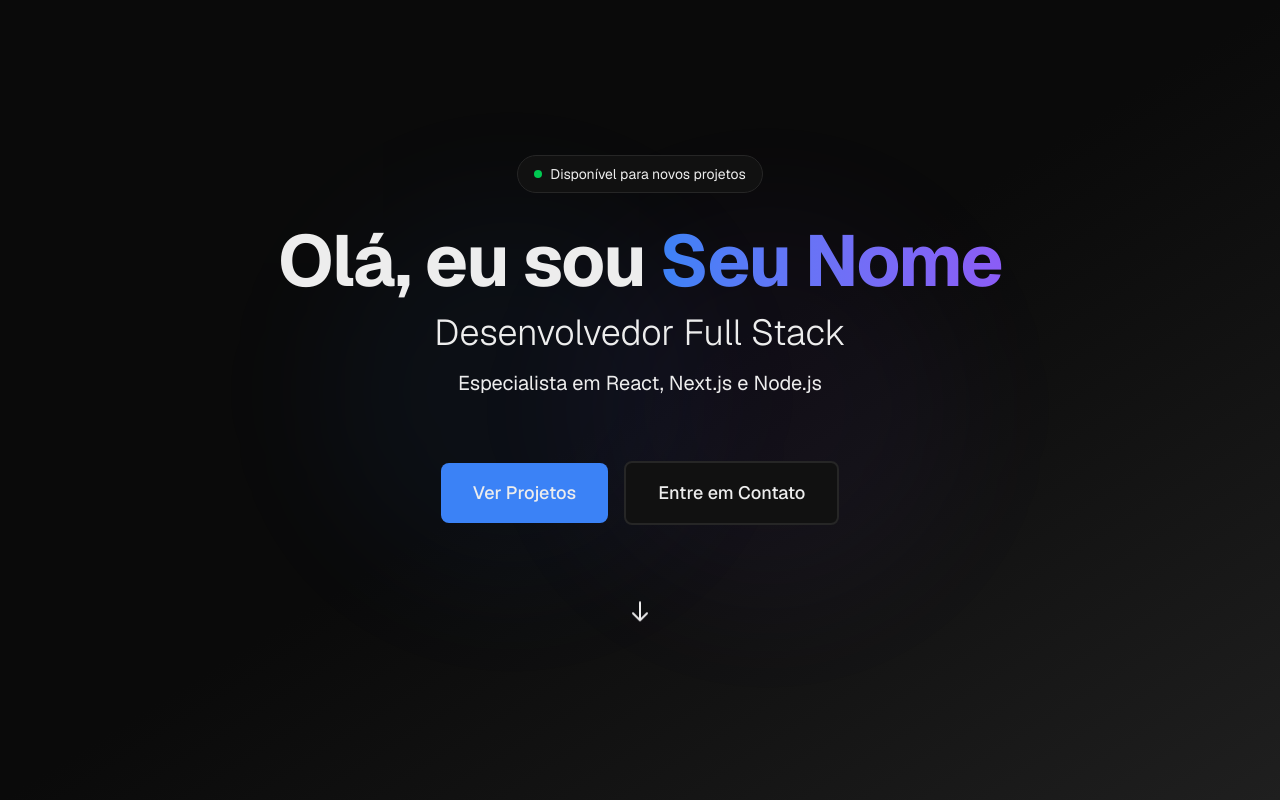
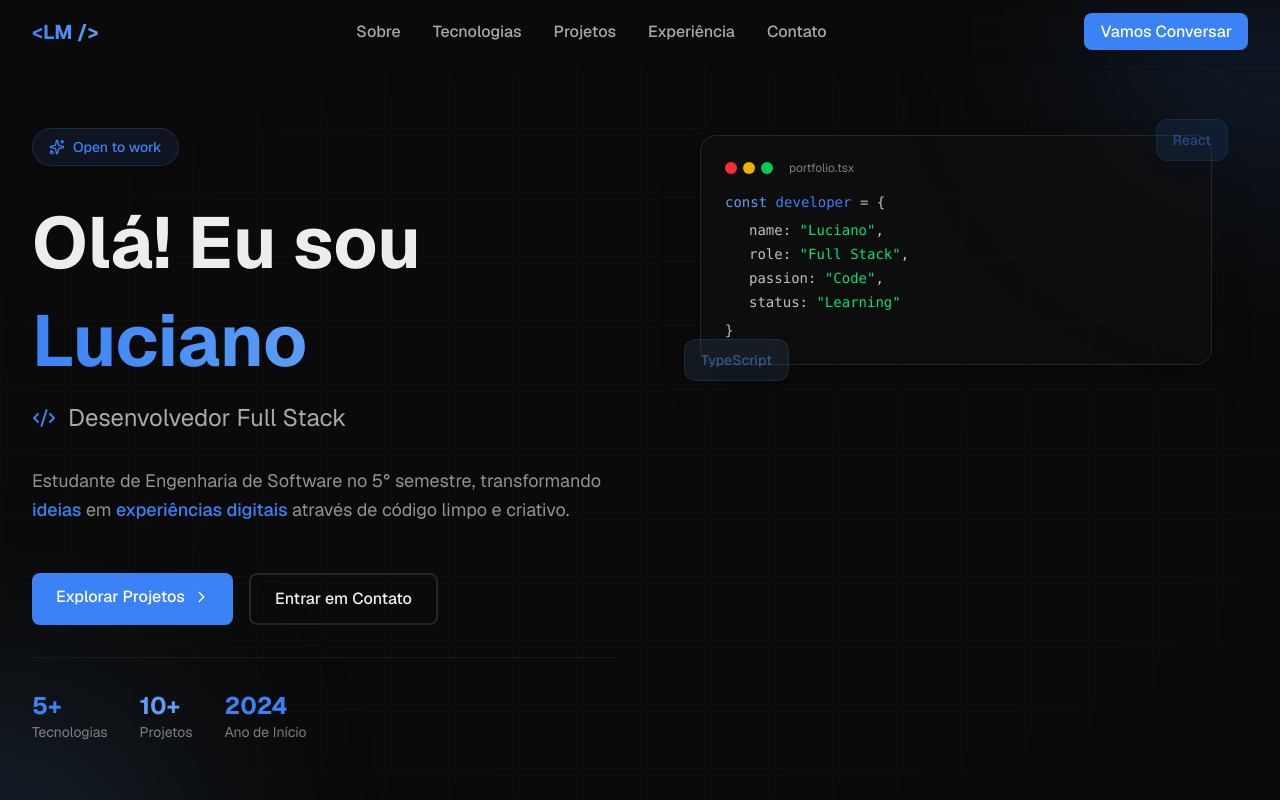
Before and after one commit to LucMazarJR/portifolio, a Next.js app: page / in a window 1280 px wide. Shown: the top 800 px of the page. Built offline with nearby package versions, Linux system fonts and the light colour scheme.

Commit message:
feat: hero section pesonalization and adding header

```diff
--- a/package.json
+++ b/package.json
@@ -9,6 +9,7 @@
     "lint": "eslint"
   },
   "dependencies": {
+    "lucide-react": "^0.560.0",
     "next": "16.0.8",
     "react": "19.2.1",
     "react-dom": "19.2.1"
--- a/src/app/globals.css
+++ b/src/app/globals.css
@@ -6,7 +6,7 @@
   --color-card: #111111;
   --color-primary: #3b82f6;
   --color-secondary: #1f1f1f;
-  --color-accent: #8b5cf6;
+  --color-accent: #5c9ff6;
   --color-muted: #1f1f1f;
   --color-border: #262626;
 }
--- a/src/app/layout.tsx
+++ b/src/app/layout.tsx
@@ -30,9 +30,9 @@ export default function RootLayout({
   children: React.ReactNode;
 }>) {
   return (
-    <html lang="pt-BR" className="scroll-smooth">
+    <html lang="pt-BR" className="scroll-smooth bg-background">
       <body
-        className={`${geistSans.variable} ${geistMono.variable} antialiased`}
+        className={`${geistSans.variable} ${geistMono.variable} antialiased bg-background text-foreground`}
       >
         {children}
       </body>
--- a/src/app/page.tsx
+++ b/src/app/page.tsx
@@ -1,3 +1,4 @@
+import Header from "@/components/sections/Header";
 import HeroSection from "@/components/sections/HeroSection";
 import AboutSection from "@/components/sections/AboutSection";
 import TechStackSection from "@/components/sections/TechStackSection";
@@ -9,6 +10,8 @@ import Footer from "@/components/sections/Footer";
 
 export default function Home() {
   return (
+    <>
+      <Header />
       <main className="min-h-screen">
         <HeroSection />
         <AboutSection />
@@ -19,5 +22,6 @@ export default function Home() {
         <ContactSection />
         <Footer />
       </main>
+    </>
   );
 }
--- /dev/null
+++ b/src/components/sections/Header.tsx
@@ -0,0 +1,109 @@
+"use client";
+
+import { useState, useEffect } from "react";
+import { Menu, X } from "lucide-react";
+
+export default function Header() {
+  const [isScrolled, setIsScrolled] = useState(false);
+  const [isMobileMenuOpen, setIsMobileMenuOpen] = useState(false);
+
+  // Detecta scroll para mudar estilo do header
+  useEffect(() => {
+    const handleScroll = () => {
+      setIsScrolled(window.scrollY > 50);
+    };
+
+    window.addEventListener("scroll", handleScroll);
+    return () => window.removeEventListener("scroll", handleScroll);
+  }, []);
+
+  const navLinks = [
+    { href: "#sobre", label: "Sobre" },
+    { href: "#tecnologias", label: "Tecnologias" },
+    { href: "#projetos", label: "Projetos" },
+    { href: "#experiencia", label: "Experiência" },
+    { href: "#contato", label: "Contato" },
+  ];
+
+  return (
+    <header
+      className={`fixed top-0 left-0 right-0 z-50 transition-all duration-500 ease-in-out border-b ${
+        isScrolled
+          ? "bg-background/95 backdrop-blur-lg border-border/50 shadow-lg"
+          : "bg-linear-to-b from-background/50 via-background/25 to-background/0 backdrop-blur-sm border-transparent"
+      }`}
+    >
+      <nav className="max-w-7xl mx-auto px-4 sm:px-6 lg:px-8">
+        <div className="flex items-center justify-between h-16">
+          {/* Logo */}
+          <a
+            href="#"
+            className="text-xl font-bold bg-linear-to-r from-primary to-accent bg-clip-text text-transparent hover:opacity-80 transition-opacity"
+          >
+            {"<LM />"}
+          </a>
+
+          {/* Desktop Navigation */}
+          <div className="hidden md:flex items-center gap-8">
+            {navLinks.map((link) => (
+              <a
+                key={link.href}
+                href={link.href}
+                className="text-foreground/70 hover:text-primary transition-colors font-medium relative group"
+              >
+                {link.label}
+                <span className="absolute -bottom-1 left-0 w-0 h-0.5 bg-primary transition-all group-hover:w-full"></span>
+              </a>
+            ))}
+          </div>
+
+          {/* CTA Button Desktop */}
+          <div className="hidden md:block">
+            <a
+              href="#contato"
+              className="px-4 py-2 bg-primary hover:bg-primary/90 text-white rounded-lg font-medium transition-all hover:shadow-lg hover:shadow-primary/50"
+            >
+              Vamos Conversar
+            </a>
+          </div>
+
+          {/* Mobile Menu Button */}
+          <button
+            onClick={() => setIsMobileMenuOpen(!isMobileMenuOpen)}
+            className="md:hidden p-2 text-foreground hover:text-primary transition-colors"
+            aria-label="Toggle menu"
+          >
+            {isMobileMenuOpen ? (
+              <X className="w-6 h-6" />
+            ) : (
+              <Menu className="w-6 h-6" />
+            )}
+          </button>
+        </div>
+
+        {/* Mobile Navigation */}
+        {isMobileMenuOpen && (
+          <div className="md:hidden py-4 space-y-3 border-t border-border animate-fade-in">
+            {navLinks.map((link) => (
+              <a
+                key={link.href}
+                href={link.href}
+                onClick={() => setIsMobileMenuOpen(false)}
+                className="block py-2 text-foreground/70 hover:text-primary transition-colors font-medium"
+              >
+                {link.label}
+              </a>
+            ))}
+            <a
+              href="#contato"
+              onClick={() => setIsMobileMenuOpen(false)}
+              className="block w-full px-4 py-2 bg-primary text-white rounded-lg font-medium text-center mt-4"
+            >
+              Vamos Conversar
+            </a>
+          </div>
+        )}
+      </nav>
+    </header>
+  );
+}
--- a/src/components/sections/HeroSection.tsx
+++ b/src/components/sections/HeroSection.tsx
@@ -1,74 +1,137 @@
 "use client";
 
-import { profileData } from "@/data/portfolio";
+import { MoveDown, Code2, Sparkles } from "lucide-react";
 
 export default function HeroSection() {
   return (
-    <section className="relative min-h-screen flex items-center justify-center overflow-hidden bg-linear-to-br from-background via-background to-secondary">
-      {/* Efeitos de fundo */}
-      <div className="absolute inset-0 overflow-hidden">
-        <div className="absolute top-1/4 left-1/4 w-96 h-96 bg-primary/10 rounded-full blur-3xl animate-pulse"></div>
-        <div className="absolute bottom-1/4 right-1/4 w-96 h-96 bg-accent/10 rounded-full blur-3xl animate-pulse delay-1000"></div>
+    <section className="relative min-h-screen flex items-center overflow-hidden bg-background">
+      {/* Grid pattern de fundo */}
+      <div className="absolute inset-0 bg-[linear-gradient(to_right,#262626_1px,transparent_1px),linear-gradient(to_bottom,#262626_1px,transparent_1px)] bg-size-[4rem_4rem] mask-[radial-gradient(ellipse_60%_50%_at_50%_50%,#000_70%,transparent_100%)] opacity-20"></div>
+
+      {/* Efeitos luminosos */}
+      <div className="absolute inset-0 overflow-hidden pointer-events-none">
+        <div className="absolute -top-40 -right-40 w-80 h-80 bg-primary/20 rounded-full blur-[120px]"></div>
+        <div className="absolute -bottom-40 -left-40 w-80 h-80 bg-accent/20 rounded-full blur-[120px]"></div>
       </div>
 
-      <div className="relative z-10 max-w-7xl mx-auto px-4 sm:px-6 lg:px-8 py-20">
-        <div className="text-center space-y-8 animate-fade-in">
-          {/* Badge de boas-vindas */}
-          <div className="inline-flex items-center gap-2 px-4 py-2 rounded-full bg-card border border-border">
-            <span className="relative flex h-2 w-2">
-              <span className="animate-ping absolute inline-flex h-full w-full rounded-full bg-green-400 opacity-75"></span>
-              <span className="relative inline-flex rounded-full h-2 w-2 bg-green-500"></span>
-            </span>
-            <span className="text-sm text-muted-foreground">Disponível para novos projetos</span>
+      <div className="relative z-10 w-full max-w-7xl mx-auto px-4 sm:px-6 lg:px-8 py-32">
+        <div className="grid lg:grid-cols-2 gap-12 items-center">
+          {/* Coluna Esquerda - Texto */}
+          <div className="space-y-8 animate-slide-in-left">
+            {/* Badge com ícone */}
+            <div className="inline-flex items-center gap-2 px-4 py-2 rounded-full bg-primary/10 border border-primary/20 backdrop-blur-sm">
+              <Sparkles className="w-4 h-4 text-primary" />
+              <span className="text-sm font-medium text-primary">Open to work</span>
             </div>
 
-          {/* Nome e título */}
+            {/* Título */}
             <div className="space-y-4">
-            <h1 className="text-5xl sm:text-6xl lg:text-7xl font-bold tracking-tight">
-              Olá, eu sou{" "}
-              <span className="bg-linear-to-r from-primary to-accent bg-clip-text text-transparent">
-                {profileData.name}
+              <h1 className="text-5xl sm:text-6xl lg:text-7xl font-bold leading-tight">
+                Olá! Eu sou
+                <span className="block mt-2 bg-linear-to-r from-primary via-accent to-primary bg-clip-text text-transparent">
+                  Luciano
                 </span>
               </h1>
-            <p className="text-2xl sm:text-3xl lg:text-4xl text-muted-foreground font-light">
-              {profileData.title}
-            </p>
-            <p className="text-lg sm:text-xl text-muted-foreground max-w-2xl mx-auto">
-              {profileData.subtitle}
-            </p>
+
+              <div className="flex items-center gap-3 text-xl sm:text-2xl text-foreground/70">
+                <Code2 className="w-6 h-6 text-primary" />
+                <p>Desenvolvedor Full Stack</p>
+              </div>
             </div>
 
+            {/* Descrição */}
+            <p className="text-lg text-foreground/60 leading-relaxed max-w-xl">
+              Estudante de Engenharia de Software no 5° semestre, transformando
+              <span className="text-primary font-medium"> ideias </span> em
+              <span className="text-primary font-medium"> experiências digitais</span> através
+              de código limpo e criativo.
+            </p>
+
             {/* CTAs */}
-          <div className="flex flex-col sm:flex-row gap-4 justify-center items-center pt-8">
+            <div className="flex flex-wrap gap-4 pt-4">
               <a
                 href="#projetos"
-              className="group relative px-8 py-4 bg-primary text-primary-foreground rounded-lg font-medium text-lg overflow-hidden transition-all hover:scale-105 hover:shadow-lg hover:shadow-primary/50"
+                className="group relative px-6 py-3 bg-primary hover:bg-primary/90 text-white rounded-lg font-medium transition-all hover:shadow-lg hover:shadow-primary/50 hover:-translate-y-0.5"
               >
-              <span className="relative z-10">Ver Projetos</span>
-              <div className="absolute inset-0 bg-linear-to-r from-primary to-accent opacity-0 group-hover:opacity-100 transition-opacity"></div>
+                <span className="flex items-center gap-2">
+                  Explorar Projetos
+                  <svg className="w-4 h-4 group-hover:translate-x-1 transition-transform" fill="none" stroke="currentColor" viewBox="0 0 24 24">
+                    <path strokeLinecap="round" strokeLinejoin="round" strokeWidth={2} d="M9 5l7 7-7 7" />
+                  </svg>
+                </span>
               </a>
+
               <a
                 href="#contato"
-              className="px-8 py-4 bg-card border-2 border-border text-foreground rounded-lg font-medium text-lg transition-all hover:scale-105 hover:border-primary hover:bg-card/80"
+                className="px-6 py-3 bg-transparent border-2 border-border hover:border-primary text-foreground rounded-lg font-medium transition-all hover:-translate-y-0.5"
               >
-              Entre em Contato
+                Entrar em Contato
               </a>
             </div>
 
+            {/* Stats rápidas */}
+            <div className="flex gap-8 pt-8 border-t border-border/50">
+              <div>
+                <div className="text-2xl font-bold text-primary">5+</div>
+                <div className="text-sm text-foreground/50">Tecnologias</div>
+              </div>
+              <div>
+                <div className="text-2xl font-bold text-accent">10+</div>
+                <div className="text-sm text-foreground/50">Projetos</div>
+              </div>
+              <div>
+                <div className="text-2xl font-bold text-primary">2024</div>
+                <div className="text-sm text-foreground/50">Ano de Início</div>
+              </div>
+            </div>
+          </div>
+
+          {/* Coluna Direita - Visual */}
+          <div className="relative lg:h-[600px] animate-slide-in-right">
+            {/* Card flutuante com código */}
+            <div className="relative mx-auto max-w-lg">
+              {/* Card principal */}
+              <div className="relative bg-card/50 backdrop-blur-sm border border-border rounded-2xl p-6 shadow-2xl">
+                <div className="flex items-center gap-2 mb-4">
+                  <div className="flex gap-1.5">
+                    <div className="w-3 h-3 rounded-full bg-red-500"></div>
+                    <div className="w-3 h-3 rounded-full bg-yellow-500"></div>
+                    <div className="w-3 h-3 rounded-full bg-green-500"></div>
+                  </div>
+                  <span className="text-xs text-foreground/50 ml-2">portfolio.tsx</span>
+                </div>
+
+                <div className="font-mono text-sm space-y-2">
+                  <div>
+                    <span className="text-accent">const</span>
+                    <span className="text-foreground/80">  <span className="text-primary">developer</span> = {"{"}</span>
+                  </div>
+                  <div className="space-y-1 pl-6">
+                    <div className="text-foreground/80">name: <span className="text-green-400">&quot;Luciano&quot;</span>,</div>
+                    <div className="text-foreground/80">role: <span className="text-green-400">&quot;Full Stack&quot;</span>,</div>
+                    <div className="text-foreground/80">passion: <span className="text-green-400">&quot;Code&quot;</span>,</div>
+                    <div className="text-foreground/80">status: <span className="text-green-400">&quot;Learning&quot;</span></div>
+                  </div>
+                  <div className="text-foreground/80">  {"}"}</div>
+                </div>
+              </div>
+
+              {/* Badge flutuante 1 */}
+              <div className="absolute -top-4 -right-4 bg-primary/20 backdrop-blur-sm border border-primary/30 rounded-xl px-4 py-2 shadow-lg animate-pulse">
+                <span className="text-sm font-medium text-primary">React</span>
+              </div>
+
+              {/* Badge flutuante 2 */}
+              <div className="absolute -bottom-4 -left-4 bg-accent/20 backdrop-blur-sm border border-accent/30 rounded-xl px-4 py-2 shadow-lg animate-pulse delay-500">
+                <span className="text-sm font-medium text-accent">TypeScript</span>
+              </div>
+            </div>
+          </div>
+        </div>
+
         {/* Indicador de scroll */}
-          <div className="pt-16 animate-bounce">
-            <svg
-              className="w-6 h-6 mx-auto text-muted-foreground"
-              fill="none"
-              strokeLinecap="round"
-              strokeLinejoin="round"
-              strokeWidth="2"
-              viewBox="0 0 24 24"
-              stroke="currentColor"
-            >
-              <path d="M19 14l-7 7m0 0l-7-7m7 7V3"></path>
-            </svg>
-          </div>
+        <div className="absolute bottom-8 left-1/2 -translate-x-1/2 animate-bounce">
+          <MoveDown className="w-6 h-6 text-foreground/60" />
         </div>
       </div>
     </section>
--- a/src/data/portfolio.ts
+++ b/src/data/portfolio.ts
@@ -4,7 +4,7 @@ import { Project, Experience, Education, Course, ContactInfo } from '@/types';
 export const profileData = {
   name: "Seu Nome",
   title: "Desenvolvedor Full Stack",
-  subtitle: "Especialista em React, Next.js e Node.js",
+  subtitle: "Transformando ideias em soluções digitais inovadoras através de código limpo e arquitetura escalável",
   bio: "Desenvolvedor apaixonado por criar soluções elegantes e eficientes. Com experiência em desenvolvimento web moderno, foco em performance e experiência do usuário.",
   image: "/profile.jpg", // Adicione sua foto em public/
 };
```
Also changed, not shown: 1 other file (tests, documents, lock files or other folders). Lines whose indentation alone changed are shown as unchanged.
